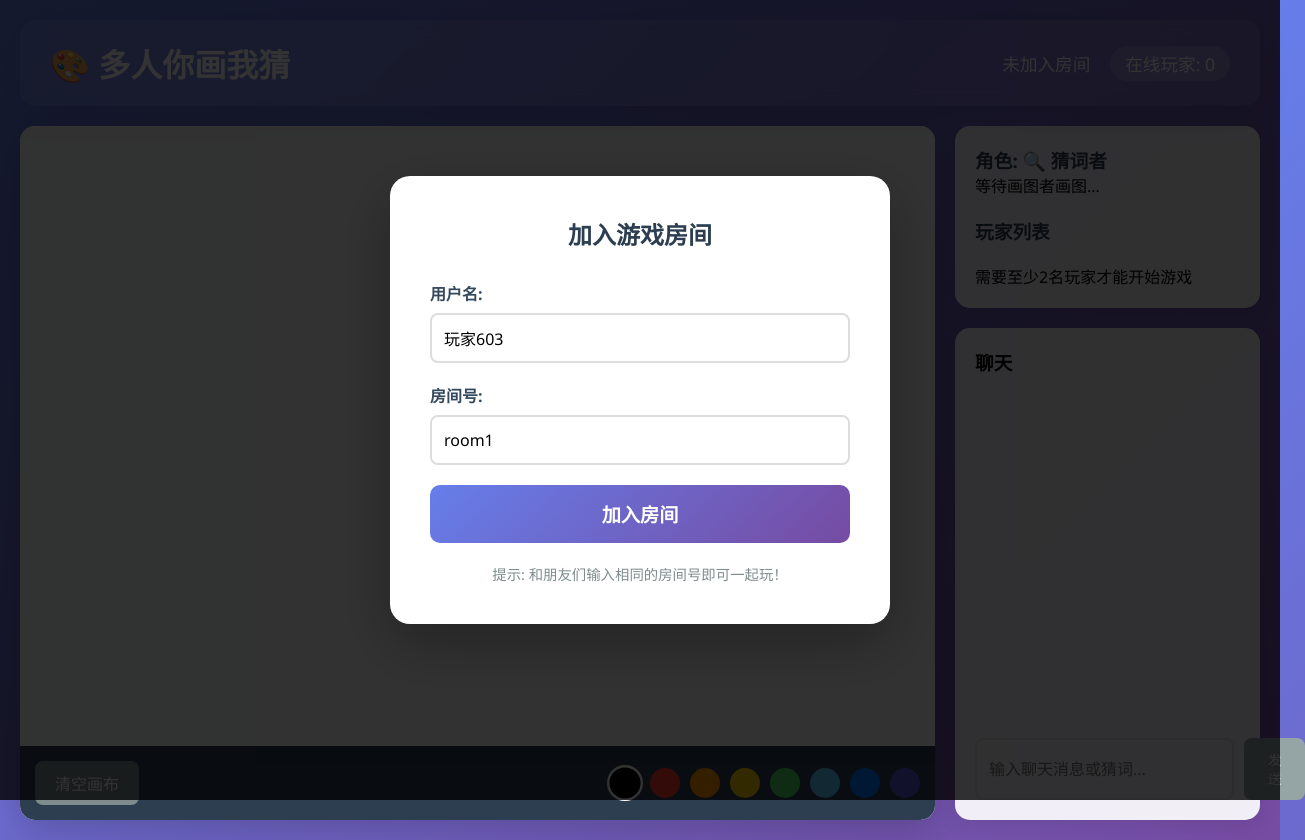
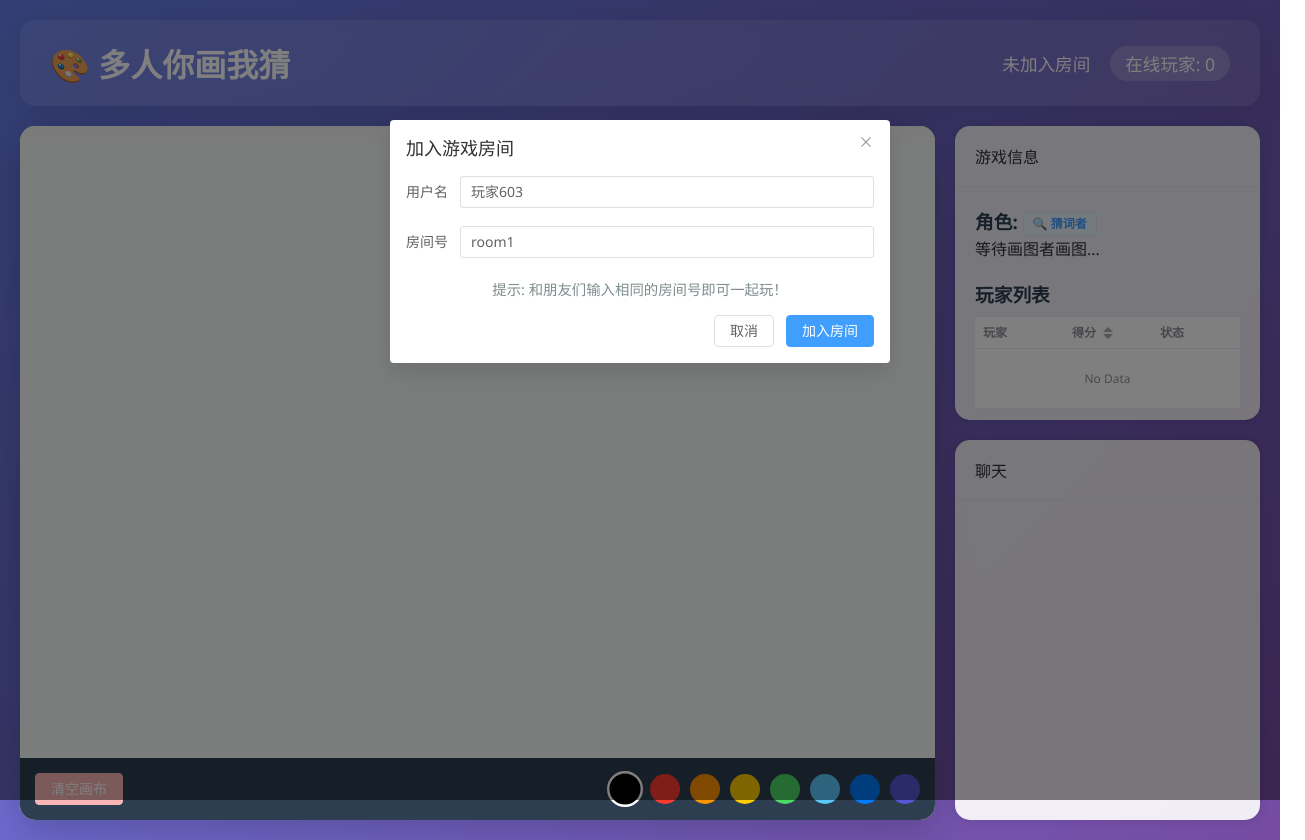
Before and after one commit to FFFV/Draw-Guess, a Vue app: page / in a window 1280 px wide. Shown: the whole page, 1305 px wide, since content can reach past the window. Built offline with nearby package versions, Linux system fonts and the light colour scheme.

Commit message:
style+fix：引入element plus + 修复游戏结束房间没有重置问题

```diff
--- a/package.json
+++ b/package.json
@@ -8,6 +8,8 @@
     "preview": "vite preview"
   },
   "dependencies": {
+    "@element-plus/icons-vue": "^2.3.2",
+    "element-plus": "^2.13.6",
     "socket.io-client": "^4.5.0",
     "vue": "^3.3.0"
   },
--- a/src/App.vue
+++ b/src/App.vue
@@ -29,7 +29,9 @@
             @mouseleave="stopDrawing"
           ></canvas>
           <div class="canvas-controls">
-            <button @click="clearCanvas" :disabled="!isDrawer">清空画布</button>
+            <el-button type="danger" @click="clearCanvas" :disabled="!isDrawer">
+              清空画布
+            </el-button>
             <div class="color-picker">
               <div
                 v-for="color in colors"
@@ -45,33 +47,46 @@
 
       <!-- 右侧控制区域 -->
       <div class="right-panel">
-        <!-- 游戏信息 -->
-        <div class="game-info">
+        <!-- 游戏信息卡片 -->
+        <el-card class="game-info-card">
+          <template #header>
+            <span>游戏信息</span>
+          </template>
           <div class="role-info">
-            <h3>角色: {{ role === 'drawer' ? '🎨 画图者' : '🔍 猜词者' }}</h3>
+            <h3>角色:
+              <el-tag v-if="role === 'drawer'" type="danger">🎨 画图者</el-tag>
+              <el-tag v-else type="primary">🔍 猜词者</el-tag>
+            </h3>
             <p v-if="isDrawer">你的题目: <span class="word">{{ currentWord }}</span></p>
             <p v-else>等待画图者画图...</p>
           </div>
 
           <div class="players-list">
             <h3>玩家列表</h3>
-            <div class="player-item" v-for="player in players" :key="player.id">
-              <span :class="{ drawer: player.role === 'drawer' }">
-                {{ player.username }}
-                <span v-if="player.role === 'drawer'">🎨</span>
-              </span>
-              <span class="score">得分: {{ player.score }}</span>
-              <span v-if="!isGameStarted" class="ready-status">
-                <span v-if="player.id === socket?.id" class="ready-toggle">
-                  <button @click="toggleReady" :disabled="isGameStarted">
-                    {{ player.isReady ? '取消准备' : '准备' }}
-                  </button>
-                </span>
-                <span v-else>
-                  {{ player.isReady ? '✅ 已准备' : '⏳ 未准备' }}
-                </span>
-              </span>
-            </div>
+            <el-table :data="players" size="small" style="width: 100%">
+              <el-table-column prop="username" label="玩家">
+                <template #default="{ row }">
+                  <span :class="{ drawer: row.role === 'drawer' }">
+                    {{ row.username }}
+                    <el-tag v-if="row.role === 'drawer'" type="danger" size="small">🎨</el-tag>
+                  </span>
+                </template>
+              </el-table-column>
+              <el-table-column prop="score" label="得分" sortable />
+              <el-table-column label="状态" v-if="!isGameStarted">
+                <template #default="{ row }">
+                  <span v-if="row.id === socket?.id" class="ready-toggle">
+                    <el-button size="small" @click="toggleReady" :disabled="isGameStarted">
+                      {{ row.isReady ? '取消准备' : '准备' }}
+                    </el-button>
+                  </span>
+                  <span v-else>
+                    <el-tag v-if="row.isReady" type="success" size="small">✅ 已准备</el-tag>
+                    <el-tag v-else type="info" size="small">⏳ 未准备</el-tag>
+                  </span>
+                </template>
+              </el-table-column>
+            </el-table>
           </div>
 
           <div class="game-controls" v-if="!isGameStarted">
@@ -83,11 +98,13 @@
               <p>需要至少2名玩家才能开始游戏</p>
             </div>
           </div>
-        </div>
+        </el-card>
 
-        <!-- 聊天区域 -->
-        <div class="chat-container">
-          <h3>聊天</h3>
+        <!-- 聊天卡片 -->
+        <el-card class="chat-card">
+          <template #header>
+            <span>聊天</span>
+          </template>
           <div class="chat-messages" ref="chatMessages">
             <div
               v-for="msg in chatHistory"
@@ -101,40 +118,43 @@
             </div>
           </div>
           <div class="chat-input">
-            <input
+            <el-input
               v-model="chatMessage"
+              placeholder="输入聊天消息或猜词..."
               @keyup.enter="sendMessage"
-              :placeholder="isDrawer ? '画师不能发送消息' : '输入聊天消息或猜词...'"
               :disabled="!isConnected || (isDrawer && isGameStarted && !isGameFinished)"
             />
-            <button @click="sendMessage" :disabled="!isConnected || (isDrawer && isGameStarted && !isGameFinished)">发送</button>
+            <el-button type="primary" @click="sendMessage" :disabled="!isConnected || (isDrawer && isGameStarted && !isGameFinished)">
+              发送
+            </el-button>
           </div>
-        </div>
+        </el-card>
       </div>
     </div>
 
     <!-- 加入房间模态框 -->
-    <div class="modal" v-if="!isConnected">
-      <div class="modal-content">
-        <h2>加入游戏房间</h2>
-        <div class="form-group">
-          <label>用户名:</label>
-          <input v-model="username" placeholder="请输入用户名" />
-        </div>
-        <div class="form-group">
-          <label>房间号:</label>
-          <input v-model="inputRoomId" placeholder="请输入房间号" />
-        </div>
-        <button @click="joinRoom" class="join-btn">加入房间</button>
-        <p class="hint">提示: 和朋友们输入相同的房间号即可一起玩！</p>
-      </div>
-    </div>
+    <el-dialog v-model="showJoinDialog" title="加入游戏房间" width="500px" :close-on-click-modal="false">
+      <el-form>
+        <el-form-item label="用户名">
+          <el-input v-model="username" placeholder="请输入用户名" />
+        </el-form-item>
+        <el-form-item label="房间号">
+          <el-input v-model="inputRoomId" placeholder="请输入房间号" />
+        </el-form-item>
+      </el-form>
+      <template #footer>
+        <el-button @click="showJoinDialog = false">取消</el-button>
+        <el-button type="primary" @click="joinRoom">加入房间</el-button>
+      </template>
+      <p class="hint">提示: 和朋友们输入相同的房间号即可一起玩！</p>
+    </el-dialog>
   </div>
 </template>
 
 <script setup>
 import { ref, onMounted, onUnmounted, nextTick, watch, computed } from 'vue'
 import io from 'socket.io-client'
+import { ElMessage } from 'element-plus'
 
 // Socket.io 连接
 const socket = ref(null)
@@ -142,6 +162,7 @@ const isConnected = ref(false)
 const roomId = ref('')
 const username = ref(`玩家${Math.floor(Math.random() * 1000)}`)
 const inputRoomId = ref('room1')
+const showJoinDialog = ref(true) // 控制弹窗显示
 
 // 游戏状态
 const players = ref([])
@@ -181,7 +202,7 @@ const readyCount = computed(() => {
 // 加入房间
 const joinRoom = () => {
   if (!username.value.trim() || !inputRoomId.value.trim()) {
-    alert('请输入用户名和房间号')
+    ElMessage.error('请输入用户名和房间号')
     return
   }
 
@@ -189,11 +210,12 @@ const joinRoom = () => {
 
   socket.value.on('connect', () => {
     isConnected.value = true
+    showJoinDialog.value = false
     socket.value.emit('joinRoom', inputRoomId.value, username.value)
     roomId.value = inputRoomId.value
   })
 
-  // 监听服务器事件
+  // 监听服务器事件（与之前相同，略）
   socket.value.on('roomInfo', (data) => {
     players.value = data.players
     role.value = data.players.find(p => p.id === socket.value.id)?.role || ''
@@ -207,7 +229,7 @@ const joinRoom = () => {
   })
 
   socket.value.on('roomFull', (data) => {
-    alert(`房间已满，最多支持${data.maxPlayers}人同时游戏`)
+    ElMessage.error(`房间已满，最多支持${data.maxPlayers}人同时游戏`)
   })
 
   socket.value.on('playerJoined', (data) => {
@@ -232,11 +254,11 @@ const joinRoom = () => {
   })
 
   socket.value.on('chatError', (data) => {
-    alert(data.message)
+    ElMessage.error(data.message)
   })
 
   socket.value.on('gameError', (data) => {
-    alert(data.message)
+    ElMessage.error(data.message)
   })
 
   socket.value.on('gameStarted', (data) => {
@@ -273,9 +295,14 @@ const joinRoom = () => {
   })
 
   socket.value.on('roundEnded', (data) => {
-    const resultMsg = `第${data.currentRound}轮结束！词语是: ${data.word}
-    猜对玩家: ${data.guessedPlayers.map(g => g.username).join(', ')}`
-    alert(resultMsg)
+    const guessedNames = data.guessedPlayers.map(g => g.username).join(', ')
+    const message = `第${data.currentRound}轮结束！词语是: ${data.word}<br/>猜对玩家: ${guessedNames || '无'}`
+    ElMessage({
+      message,
+      dangerouslyUseHTMLString: true,
+      type: 'info',
+      duration: 5000
+    })
     players.value = data.players
     guessedPlayers.value = []
   })
@@ -284,15 +311,49 @@ const joinRoom = () => {
     isGameStarted.value = false
     isGameFinished.value = true
     const winners = data.winners.map(w => w.username).join(', ')
-    const scores = data.finalScores.map(s => `${s.username}: ${s.score}分`).join('\n')
-    alert(`游戏结束！\n\n获胜者: ${winners}\n\n最终得分:\n${scores}`)
+    const scores = data.finalScores.map(s => `${s.username}: ${s.score}分`).join('<br/>')
+    const message = `游戏结束！<br/><br/>获胜者: ${winners}<br/><br/>最终得分:<br/>${scores}`
+    ElMessage({
+      message,
+      dangerouslyUseHTMLString: true,
+      type: 'success',
+      duration: 0,
+      showClose: true
+    })
     players.value = data.players
   })
 
   socket.value.on('disconnect', () => {
     isConnected.value = false
     roomId.value = ''
+    showJoinDialog.value = true
   })
+
+  socket.value.on('gameReset', (data) => {
+  // 更新房间数据
+  players.value = data.players;
+  roomId.value = data.roomId;
+  currentRound.value = data.currentRound;
+  maxRounds.value = data.maxRounds;
+  timeLeft.value = data.timeLeft;
+  chatHistory.value = data.chatHistory;
+  drawingData.value = data.drawingData;
+
+  // 重置游戏状态
+  isGameStarted.value = false;
+  isGameFinished.value = false;
+  role.value = '';          // 重置角色
+  currentWord.value = '';   // 清空当前词语
+  guessedPlayers.value = [];
+
+  // 重置画布并重绘
+  clearCanvas(false);
+  redrawCanvas(data.drawingData);
+
+  // 滚动聊天到底部
+  scrollChatToBottom();
+
+  });
 }
 
 // 切换准备状态
@@ -470,6 +531,7 @@ onUnmounted(() => {
 </script>
 
 <style scoped>
+/* 保留原有样式，可根据需要微调 */
 .game-container {
   max-width: 1400px;
   margin: 0 auto;
@@ -588,26 +650,6 @@ canvas {
   align-items: center;
 }
 
-.canvas-controls button {
-  background: #e74c3c;
-  color: white;
-  border: none;
-  padding: 10px 20px;
-  border-radius: 8px;
-  cursor: pointer;
-  font-size: 1rem;
-  transition: background 0.3s;
-}
-
-.canvas-controls button:hover:not(:disabled) {
-  background: #c0392b;
-}
-
-.canvas-controls button:disabled {
-  background: #7f8c8d;
-  cursor: not-allowed;
-}
-
 .color-picker {
   display: flex;
   gap: 10px;
@@ -631,10 +673,13 @@ canvas {
   transform: scale(1.2);
 }
 
-.game-info {
+/* 卡片覆盖样式，使其背景半透 */
+.game-info-card,
+.chat-card {
   background: rgba(255, 255, 255, 0.9);
+  backdrop-filter: blur(5px);
   border-radius: 15px;
-  padding: 20px;
+  border: none;
   box-shadow: 0 5px 20px rgba(0, 0, 0, 0.1);
 }
 
@@ -711,18 +756,8 @@ canvas {
   margin-top: 20px;
 }
 
-.chat-container {
-  flex: 1;
-  background: rgba(255, 255, 255, 0.9);
-  border-radius: 15px;
-  padding: 20px;
-  display: flex;
-  flex-direction: column;
-  box-shadow: 0 5px 20px rgba(0, 0, 0, 0.1);
-}
-
 .chat-messages {
-  flex: 1;
+  height: 300px;
   overflow-y: auto;
   margin-bottom: 15px;
   padding-right: 10px;
@@ -771,103 +806,6 @@ canvas {
 .chat-input {
   display: flex;
   gap: 10px;
-}
-
-.chat-input input {
-  flex: 1;
-  padding: 12px;
-  border: 2px solid #ddd;
-  border-radius: 8px;
-  font-size: 1rem;
-}
-
-.chat-input button {
-  padding: 12px 24px;
-  background: #27ae60;
-  color: white;
-  border: none;
-  border-radius: 8px;
-  cursor: pointer;
-  transition: background 0.3s;
-}
-
-.chat-input button:hover:not(:disabled) {
-  background: #219955;
-}
-
-.chat-input button:disabled {
-  background: #95a5a6;
-  cursor: not-allowed;
-}
-
-.modal {
-  position: fixed;
-  top: 0;
-  left: 0;
-  right: 0;
-  bottom: 0;
-  background: rgba(0, 0, 0, 0.8);
-  display: flex;
-  justify-content: center;
-  align-items: center;
-  z-index: 1000;
-}
-
-.modal-content {
-  background: white;
-  padding: 40px;
-  border-radius: 20px;
-  width: 90%;
-  max-width: 500px;
-  box-shadow: 0 20px 60px rgba(0, 0, 0, 0.3);
-}
-
-.modal-content h2 {
-  color: #2c3e50;
-  margin-bottom: 30px;
-  text-align: center;
-}
-
-.form-group {
-  margin-bottom: 20px;
-}
-
-.form-group label {
-  display: block;
-  margin-bottom: 8px;
-  color: #34495e;
-  font-weight: bold;
-}
-
-.form-group input {
-  width: 100%;
-  padding: 12px;
-  border: 2px solid #ddd;
-  border-radius: 8px;
-  font-size: 1rem;
-  transition: border-color 0.3s;
-}
-
-.form-group input:focus {
-  border-color: #3498db;
-  outline: none;
-}
-
-.join-btn {
-  width: 100%;
-  padding: 15px;
-  background: linear-gradient(135deg, #667eea 0%, #764ba2 100%);
-  color: white;
-  border: none;
-  border-radius: 10px;
-  font-size: 1.2rem;
-  font-weight: bold;
-  cursor: pointer;
-  transition: transform 0.2s;
-}
-
-.join-btn:hover {
-  transform: translateY(-2px);
 }
 
 .hint {
--- a/src/main.js
+++ b/src/main.js
@@ -1,4 +1,15 @@
 import { createApp } from 'vue'
 import App from './App.vue'
+import ElementPlus from 'element-plus'
+import 'element-plus/dist/index.css'
+import * as ElementPlusIconsVue from '@element-plus/icons-vue'
 
-createApp(App).mount('#app')
+const app = createApp(App)
+
+// 注册所有图标
+for (const [key, component] of Object.entries(ElementPlusIconsVue)) {
+  app.component(key, component)
+}
+
+app.use(ElementPlus)
+app.mount('#app')
```
Also changed, not shown: 2 other files (tests, documents, lock files or other folders).
